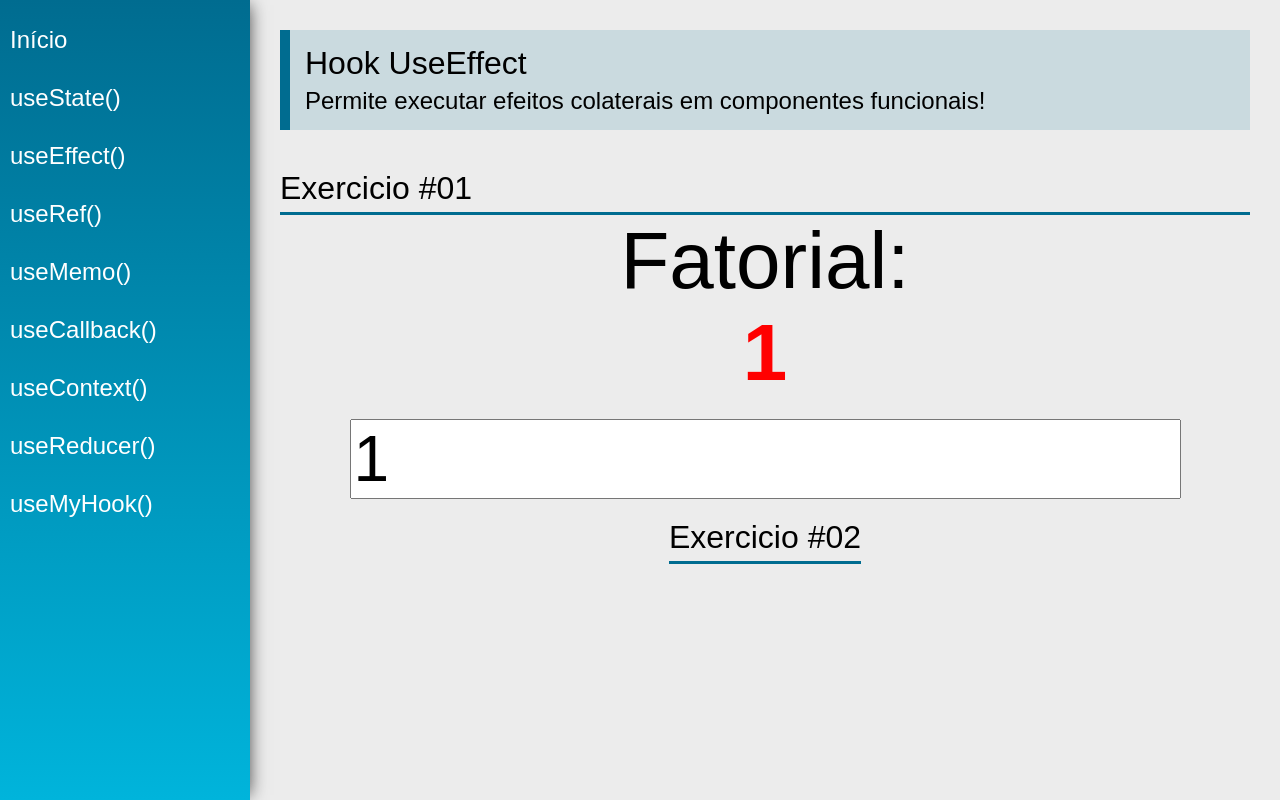
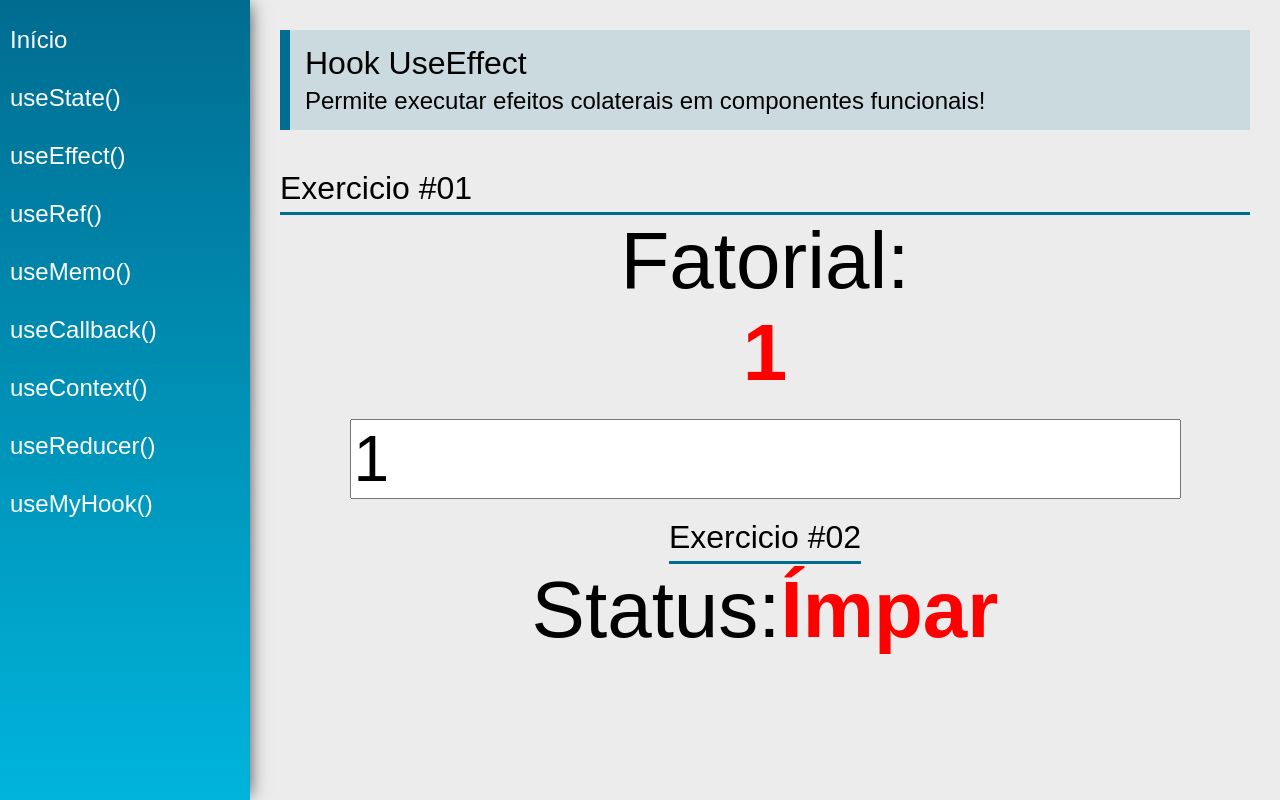
Before and after one commit to MateusGomes04/Hooks-React, a React (Create React App) app: page /useEffect in a window 1280 px wide. Built offline with nearby package versions, Linux system fonts and the light colour scheme.

Commit message:
useEffect challenge

```diff
--- a/src/views/examples/UseEffect.jsx
+++ b/src/views/examples/UseEffect.jsx
@@ -17,6 +17,12 @@
 
         setFatorial(calcFatorial(number))
     }, [number])
+
+    const [status, setStatus] = useState("ímpar")
+
+    useEffect(function() {
+        setStatus(number % 2 === 0 ? "Par" : "Ímpar")
+}, [number])
     return (
         <div className="UseEffect">
             <PageTitle
@@ -33,6 +39,10 @@
                 <SectionTitle title="Exercicio #02" />
 
                 <div className="center"></div>
+                <div>
+                    <span className="text">Status:</span>
+                    <span className="text red ">{status}</span>
+                </div>
             </div>
         </div>
     )
```
